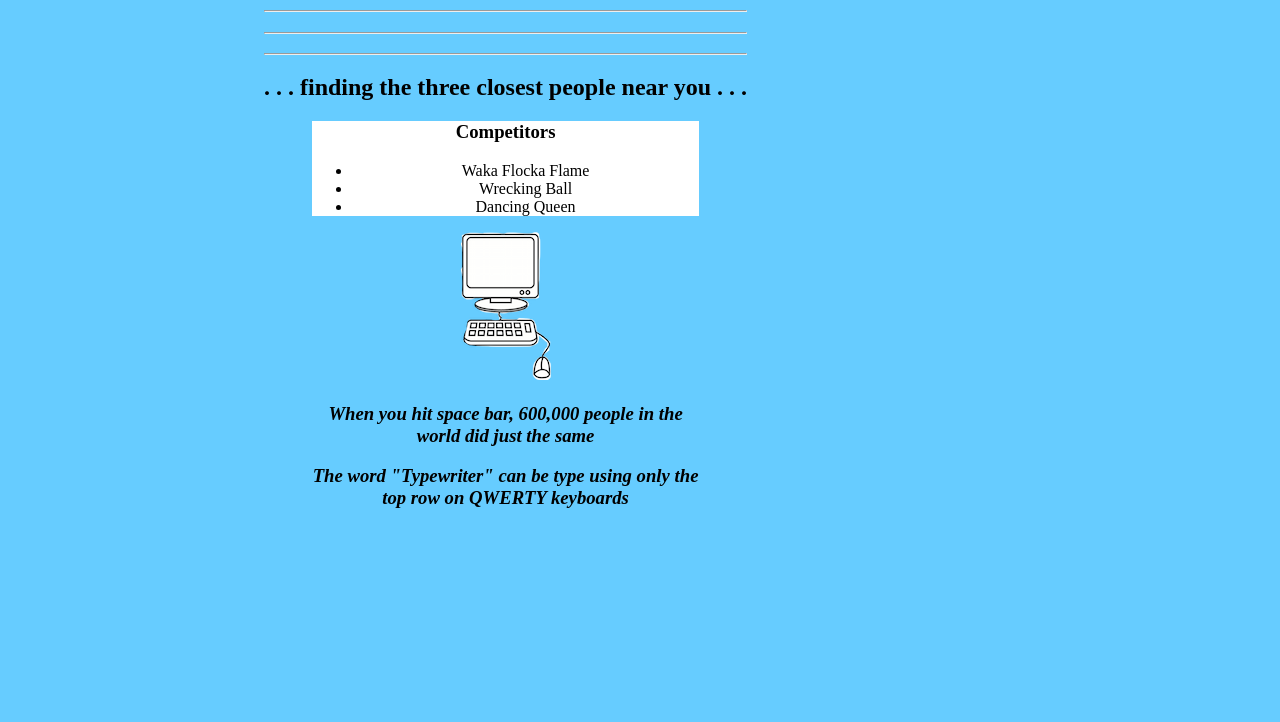
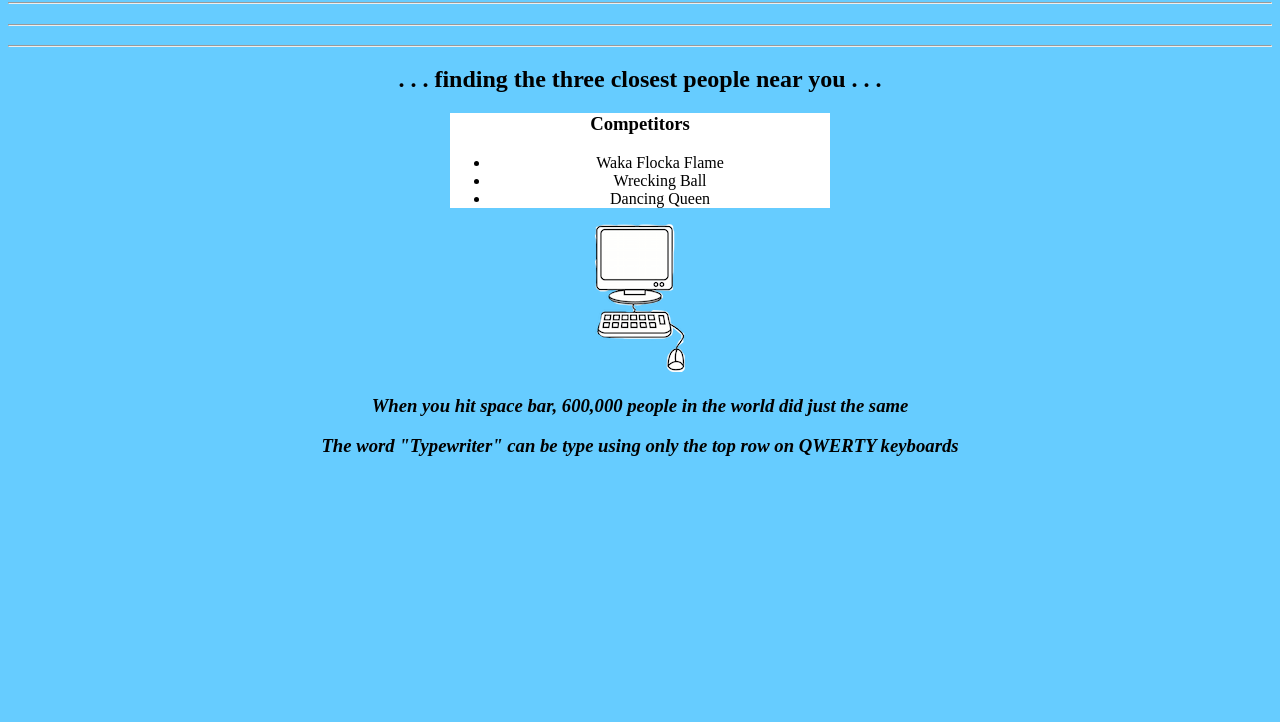
Before and after one commit to BookBytes/comp20-s2017-team16, a plain HTML site: page lobby.html in a window 1280 px wide. Shown: the part 78-800 px from the top of the page. Drawn offline with nearby package versions, Linux system fonts and the light colour scheme.

Commit message:
lobby.html is now centered to the page

```diff
--- a/styles/lobby.css
+++ b/styles/lobby.css
@@ -1,33 +1,32 @@
 html {
     background-color: #66ccff;
     text-align: center;
-    margin-right: 10%;
-    margin-left: 10%;
+    margin:auto;
+
 }
 
 h1 {
 	position: center;
-	margin-right: 10%;
-    margin-left: 10%;
-
 }
 
 .setup {
 	position: absolute;
     display: block;
     text-align: center;
-    margin-right: 10%;
-    margin-left: 10%;
 
+    margin:auto;
+    position:relative;
+    display:block;
 }
 
 .boxed {
 	border: 1px black;
 	background-color: white;
     text-align: center;
-    margin-right: 10%;
-    margin-left: 10%;
-
+    margin:auto;
+    width:30%;
+    position:relative;
+    display:block;
 
 }
 
@@ -35,14 +34,16 @@ h1 {
 	position: absolute;
 	display: block;
     text-align: center;
-    margin-right: 10%;
-    margin-left: 10%;
+    margin:auto;
+    position:relative;
+    display:block;
 
 }
 
 .computer {
     text-align: center;
-    margin-right: 10%;
-    margin-left: 10%;
+    margin:auto;
+    position:relative;
+    display:block;
 
 }
```
